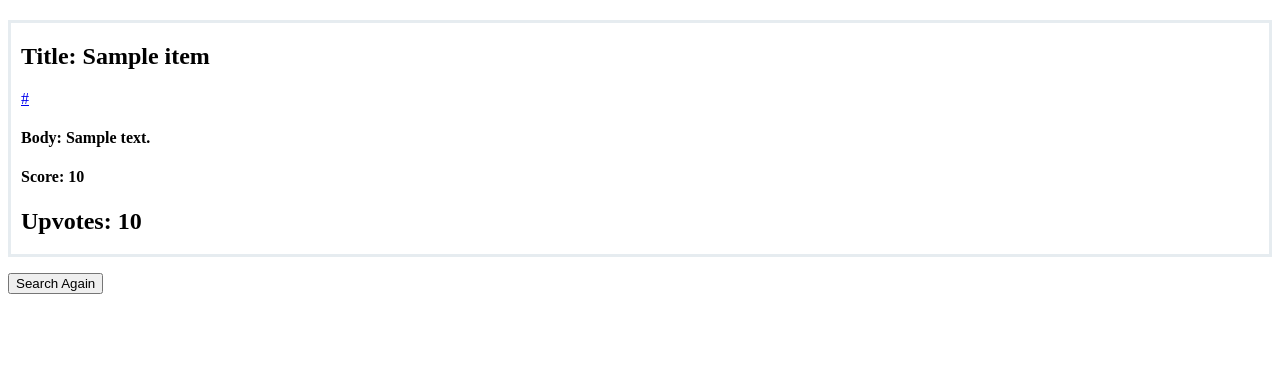
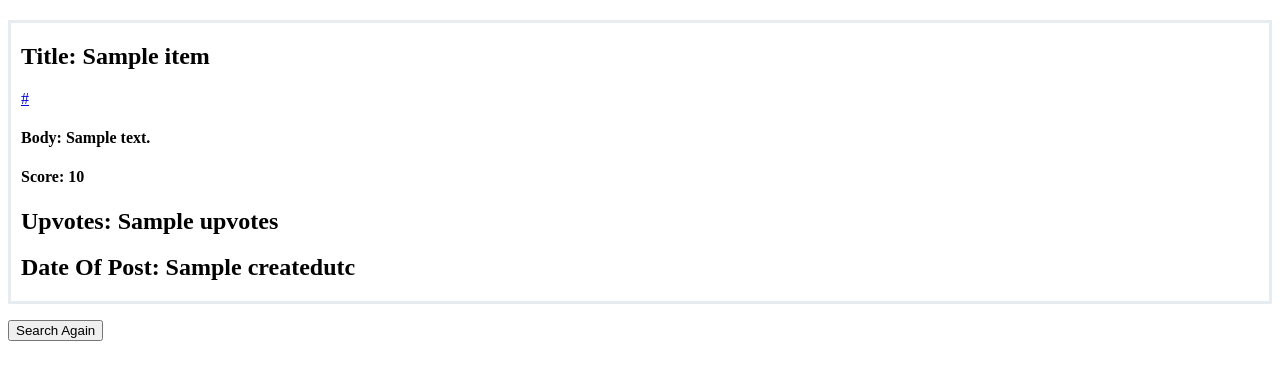
Before and after one commit to diegor054/CS172-PartB, a Flask app: template templates/output.html in a window 1280 px wide. Shown: the part 35-415 px from the top of the page. Run offline with Flask 3, Linux system fonts and the light colour scheme; the template is opened without the code that fills it: most values are stand-ins (such as "Sample title", 1, 10 or a date in 2020).

Commit message:
upvotes and date showing

```diff
--- a/templates/output.html
+++ b/templates/output.html
@@ -10,7 +10,8 @@
 <h4> Body: {{item['body']}}</h4>
 {% endif %}
 <h4> Score: {{item['score']}}</h4>
-<h2> Upvotes: {{item['UpVotes']}}</h2>
+<h2> Upvotes: {{item['upvotes']}}</h2>
+<h2> Date Of Post: {{item['createdutc']}}</h2>
 </div>
 {% endfor %}
 
```
